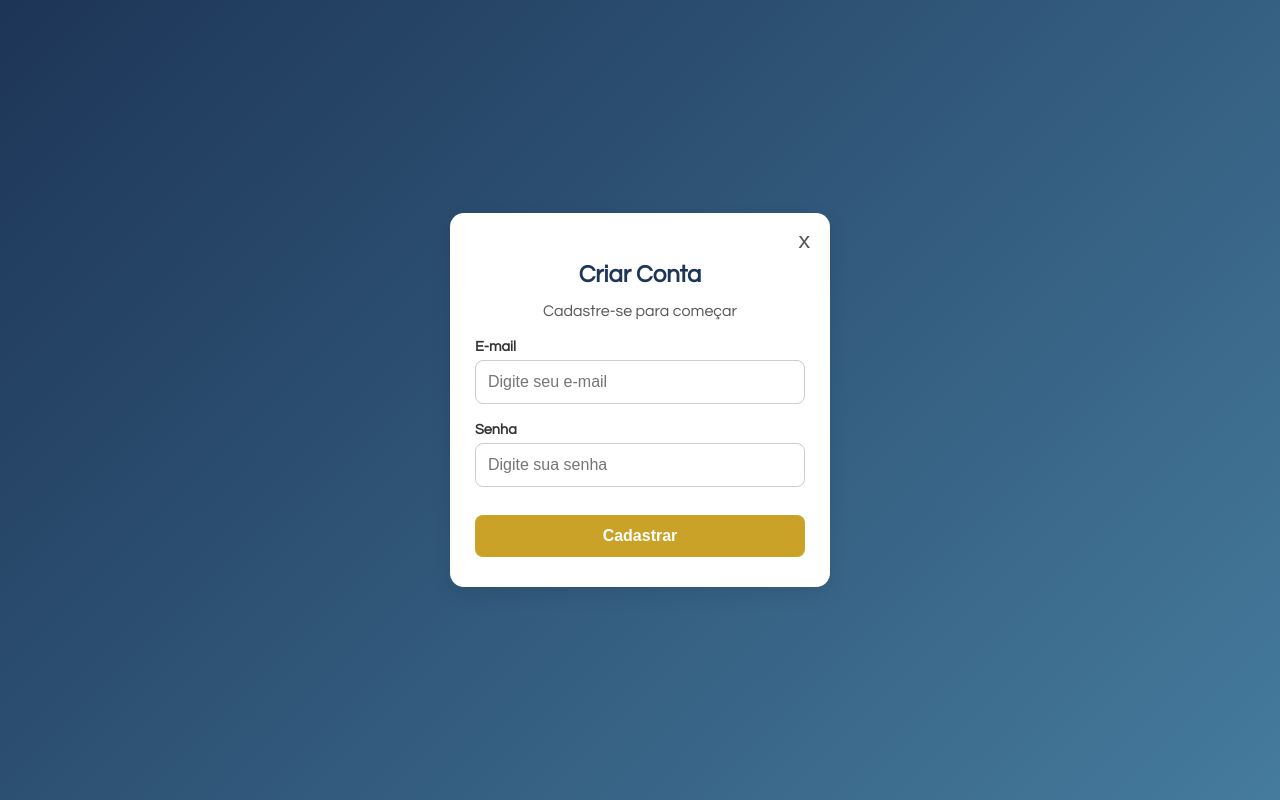
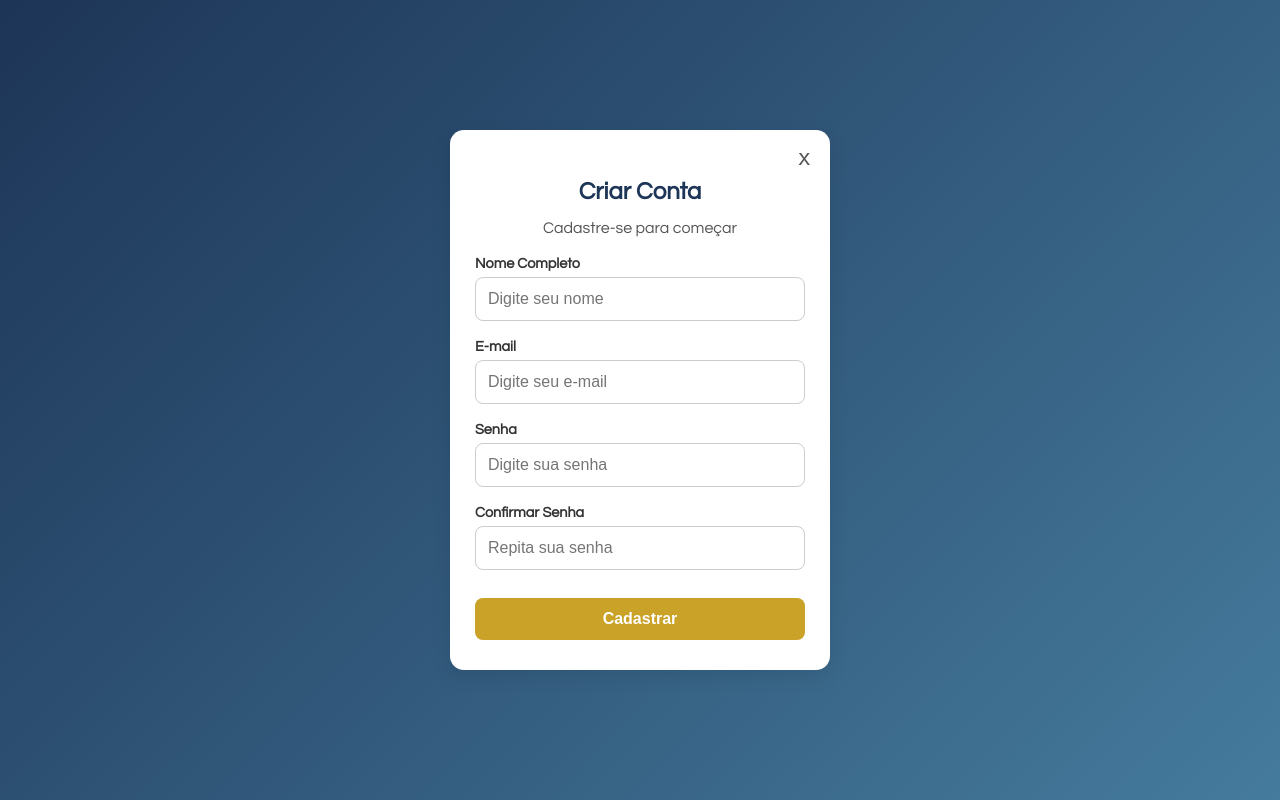
Before and after one commit to Megumination/Ecommerce, a PHP site: page /conta.php in a window 1280 px wide. Run offline with PHP 8.4, Linux system fonts and the light colour scheme; some libraries are stand-ins or nearby versions.

Commit message:
Finalização completa

```diff
--- a/conta.php
+++ b/conta.php
@@ -1,50 +1,65 @@
 <?php
 session_start();
-include "util.php";
+// Usando require_once para garantir que o arquivo seja incluído apenas uma vez
+require_once "util.php";
 
 $conn = conecta();
-
 $msgSucesso = "";
 $msgErro = "";
 
-// 🔹 Caso o usuário queira sair
+// 🔹 Caso o usuário queira sair (logout)
 if (isset($_GET['logout'])) {
     session_destroy();
     header("Location: index.php");
     exit;
 }
 
-// 🔹 Caso o usuário esteja logado, buscamos seus dados
+// =========================================================================
+// PARTE 1: LÓGICA PARA USUÁRIO JÁ LOGADO (ATUALIZAÇÃO DE CONTA)
+// =========================================================================
 if (isset($_SESSION['logged_in']) && $_SESSION['logged_in'] === true) {
     $email = $_SESSION['login'];
 
+    // Busca os dados atuais do usuário para preencher o formulário
     $select = $conn->prepare("SELECT nome, email FROM usuario WHERE email = :email");
-    $select->bindParam(":email", $email);
-    $select->execute();
+    $select->execute([':email' => $email]);
     $usuario = $select->fetch(PDO::FETCH_ASSOC);
 
-    // 🔹 Se estiver atualizando informações
+    // 🔹 Se o formulário de atualização for enviado
     if ($_POST) {
         $novoNome = $_POST['nome'] ?? $usuario['nome'];
         $novaSenha = $_POST['senha'] ?? '';
+        // MUDANÇA: Captura a confirmação da nova senha
+        $confirmaSenha = $_POST['confirma_senha'] ?? '';
 
+        $sql = "UPDATE usuario SET nome = :nome ";
+        $params = [':nome' => $novoNome, ':email' => $email];
+
+        // Só atualiza a senha se o campo não estiver vazio
         if ($novaSenha !== '') {
+            // MUDANÇA: Verifica se a nova senha e a confirmação são iguais
+            if ($novaSenha === $confirmaSenha) {
                 $senhaCripto = password_hash($novaSenha, PASSWORD_DEFAULT);
-            $update = $conn->prepare("UPDATE usuario SET nome = :nome, senha = :senha WHERE email = :email");
-            $update->bindParam(":nome", $novoNome);
-            $update->bindParam(":senha", $senhaCripto);
-            $update->bindParam(":email", $email);
+                $sql .= ", senha = :senha "; // Adiciona a atualização de senha na query
+                $params[':senha'] = $senhaCripto;
             } else {
-            $update = $conn->prepare("UPDATE usuario SET nome = :nome WHERE email = :email");
-            $update->bindParam(":nome", $novoNome);
-            $update->bindParam(":email", $email);
+                $msgErro = "As novas senhas não conferem!";
+            }
         }
 
-        if ($update->execute()) {
-            $_SESSION['login'] = $novoNome;
+        // Se não houve erro de senha, executa a atualização
+        if (empty($msgErro)) {
+            $sql .= "WHERE email = :email";
+            $update = $conn->prepare($sql);
+            if ($update->execute($params)) {
                 $msgSucesso = "Informações atualizadas com sucesso!";
+                // Atualiza o nome do usuário na sessão também
+                $_SESSION['login_nome'] = $novoNome;
+                // Atualiza os dados do usuário para exibir na página
+                $usuario['nome'] = $novoNome;
             } else {
                 $msgErro = "Erro ao atualizar informações.";
+            }
         }
     }
 ?>
@@ -59,85 +74,93 @@ if (isset($_SESSION['logged_in']) && $_SESSION['logged_in'] === true) {
     <link href="https://fonts.googleapis.com/css2?family=Questrial&display=swap" rel="stylesheet">
 </head>
 <body class="conta-body">
-
 <div class="conta-container">
     <div class="conta-card">
         <a href="index.php" class="close-btn">x</a>
-
         <h2>Minha Conta</h2>
         <p>Bem-vindo, <strong><?php echo htmlspecialchars($usuario['nome']); ?></strong>!</p>
         <h3>Editar informações</h3>
 
-        <!-- Mensagens -->
-        <?php if ($msgSucesso) echo "<p style='color:green;'>$msgSucesso</p>"; ?>
-        <?php if ($msgErro) echo "<p style='color:red;'>$msgErro</p>"; ?>
+        <?php if ($msgSucesso) echo "<p style='color:green; text-align:center;'>$msgSucesso</p>"; ?>
+        <?php if ($msgErro) echo "<p style='color:red; text-align:center;'>$msgErro</p>"; ?>
 
         <form method="POST" action="conta.php">
             <div class="input-group">
                 <label for="nome">Nome</label>
                 <input type="text" id="nome" name="nome" value="<?php echo htmlspecialchars($usuario['nome']); ?>" required>
             </div>
-
             <div class="input-group">
                 <label for="email">E-mail</label>
                 <input type="email" id="email" value="<?php echo htmlspecialchars($usuario['email']); ?>" disabled>
             </div>
-
             <div class="input-group">
                 <label for="senha">Nova Senha (opcional)</label>
                 <input type="password" id="senha" name="senha" placeholder="Deixe em branco para não alterar">
             </div>
-
+            <div class="input-group">
+                <label for="confirma_senha">Confirmar Nova Senha</label>
+                <input type="password" id="confirma_senha" name="confirma_senha" placeholder="Repita a nova senha">
+            </div>
             <button type="submit" class="btn-conta">Salvar Alterações</button>
         </form>
-
         <div style="margin-top: 20px;">
             <a href="conta.php?logout=true" class="btn-conta" style="background-color: #d9534f;">Sair</a>
         </div>
     </div>
 </div>
-
 </body>
 </html>
 <?php
-    exit;
+    exit; // Termina o script aqui para não carregar a parte de criação de conta
 }
 
-// 🔹 Se o usuário não estiver logado, exibe a tela de criação de conta
+// =========================================================================
+// PARTE 2: LÓGICA PARA USUÁRIO NÃO LOGADO (CRIAÇÃO DE CONTA)
+// =========================================================================
 if ($_POST) {
-    $email = $_POST['usuario'];
+    // MUDANÇA: Captura todos os campos do novo formulário
+    $nome = $_POST['nome'];
+    $email = $_POST['email'];
     $senha = $_POST['senha'];
+    $confirma_senha = $_POST['confirma_senha'];
+
+    // MUDANÇA: Validação principal - as senhas devem ser iguais
+    if ($senha !== $confirma_senha) {
+        $msgErro = "As senhas não conferem. Tente novamente.";
+    } else {
+        // Se as senhas conferem, continua com a verificação no banco
+        $select = $conn->prepare("SELECT id_usuario FROM usuario WHERE email = :email");
+        $select->execute([':email' => $email]);
+
+        if ($select->fetch()) {
+            $msgErro = "Este e-mail já está cadastrado. Por favor, faça login.";
+        } else {
+            // Se o e-mail não existe, insere o novo usuário
             $senhaCripto = password_hash($senha, PASSWORD_DEFAULT);
 
-    // Verifica se o usuário já existe
-    $select = $conn->prepare("SELECT * FROM usuario WHERE email = :email");
-    $select->bindParam(":email", $email);
-    $select->execute();
-    $linha = $select->fetch(PDO::FETCH_ASSOC);
+            // MUDANÇA: Corrigido o INSERT para usar a variável $nome
+            $insert = $conn->prepare("INSERT INTO usuario (nome, email, senha, admin) VALUES (:nome, :email, :senha, false)");
+            $params = [
+                ':nome' => $nome,
+                ':email' => $email,
+                ':senha' => $senhaCripto
+            ];
 
-    if ($linha) {
-        $msgErro = "Usuário já cadastrado. Faça login ou use outro e-mail.";
-    } else {
-        // Cria o usuário e faz login automático
-        $insert = $conn->prepare("INSERT INTO usuario (nome, email, senha, admin) VALUES (:nome, :email, :senha, false)");
-        $insert->bindParam(":nome", $email);
-        $insert->bindParam(":email", $email);
-        $insert->bindParam(":senha", $senhaCripto);
-
-        if ($insert->execute()) {
+            if ($insert->execute($params)) {
+                // Faz login automático após o cadastro
                 $_SESSION['logged_in'] = true;
-            $_SESSION['statusConectado'] = true;
                 $_SESSION['admin'] = false;
                 $_SESSION['login'] = $email;
+                $_SESSION['login_nome'] = $nome; // Guarda o nome na sessão também
                 header("Location: index.php");
                 exit;
             } else {
-            $msgErro = "Erro ao cadastrar usuário.";
+                $msgErro = "Erro ao cadastrar usuário. Tente novamente.";
+            }
         }
     }
 }
 ?>
-
 <!DOCTYPE html>
 <html lang="pt-BR">
 <head>
@@ -149,32 +172,34 @@ if ($_POST) {
     <link href="https://fonts.googleapis.com/css2?family=Poppins:wght@400;600&display=swap" rel="stylesheet">
 </head>
 <body class="conta-body">
-
 <div class="conta-container">
     <div class="conta-card">
         <a href="login.php" class="close-btn">x</a>
-
         <h2>Criar Conta</h2>
         <p>Cadastre-se para começar</p>
 
-        <?php if ($msgSucesso) echo "<p style='color:green;'>$msgSucesso</p>"; ?>
-        <?php if ($msgErro) echo "<p style='color:red;'>$msgErro</p>"; ?>
+        <?php if ($msgErro) echo "<p style='color:red; text-align:center;'>$msgErro</p>"; ?>
 
         <form method="POST" action="conta.php">
             <div class="input-group">
+                <label for="nome">Nome Completo</label>
+                <input type="text" id="nome" name="nome" placeholder="Digite seu nome" required>
+            </div>
+            <div class="input-group">
                 <label for="email">E-mail</label>
-                <input type="email" id="email" name="usuario" placeholder="Digite seu e-mail" required>
+                <input type="email" id="email" name="email" placeholder="Digite seu e-mail" required>
             </div>
-
             <div class="input-group">
                 <label for="senha">Senha</label>
                 <input type="password" id="senha" name="senha" placeholder="Digite sua senha" required>
             </div>
-
+            <div class="input-group">
+                <label for="confirma_senha">Confirmar Senha</label>
+                <input type="password" id="confirma_senha" name="confirma_senha" placeholder="Repita sua senha" required>
+            </div>
             <button type="submit" class="btn-conta">Cadastrar</button>
         </form>
     </div>
 </div>
-
 </body>
 </html>
--- a/index.php
+++ b/index.php
@@ -126,8 +126,8 @@ session_start();
                 <div class="modal-info">
                     <p><strong>Nome:</strong> <span id="modalNome">Produto</span></p>
                     <p><strong>Tamanho:</strong> <span id="modalTamanho">A5 (14,8 x 21 cm)</span></p>
-                    <p><strong>Miolo:</strong> <span id="modalMiolo">Pautado simples</span></p>
-                    <p><strong>Material:</strong> <span id="modalMaterial">Papel sulfite</span></p>
+                    <p><strong>Miolo:</strong> <span id="modalMiolo">Papel sulfite pautado simples</span></p>
+                    <p><strong>Material:</strong> <span id="modalMaterial">Capa flexível</span></p>
                     <p><strong>Preço:</strong> <span id="modalPreco">R$23,00</span></p>
                     <label for="modalQuantidade">Quantidade:</label>
                     <input type="number" id="modalQuantidade" value="1" min="1">
```
Also changed, not shown: sobre.html (+13 -5 lines), style.css (+51 -6 lines), imagens/foto-Alice.jpg (added), imagens/foto-Cypri.jpg (added), imagens/foto-Julia.jpg (added), imagens/foto-Kaique.jpg (added), imagens/foto-Megumi.jpg (added), imagens/grupo.jpg (added). Lines whose indentation alone changed are shown as unchanged.
